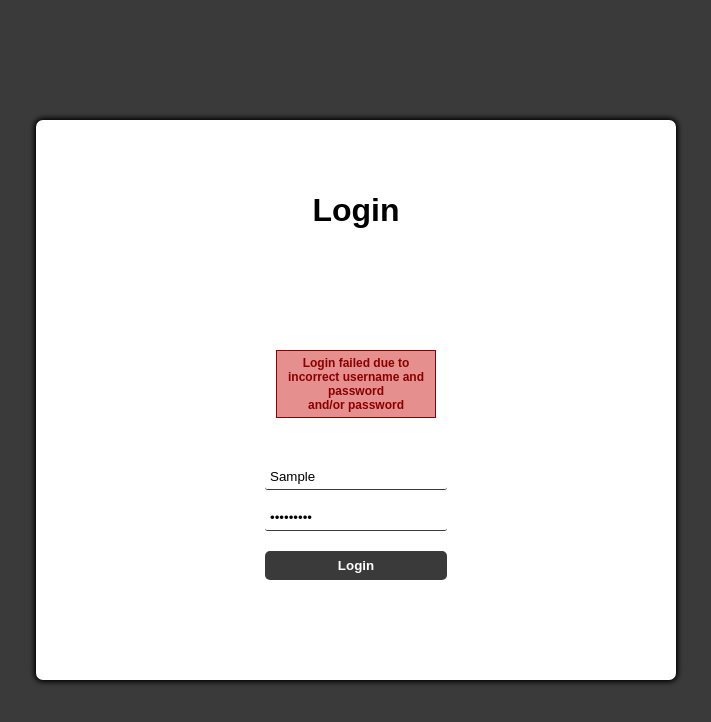
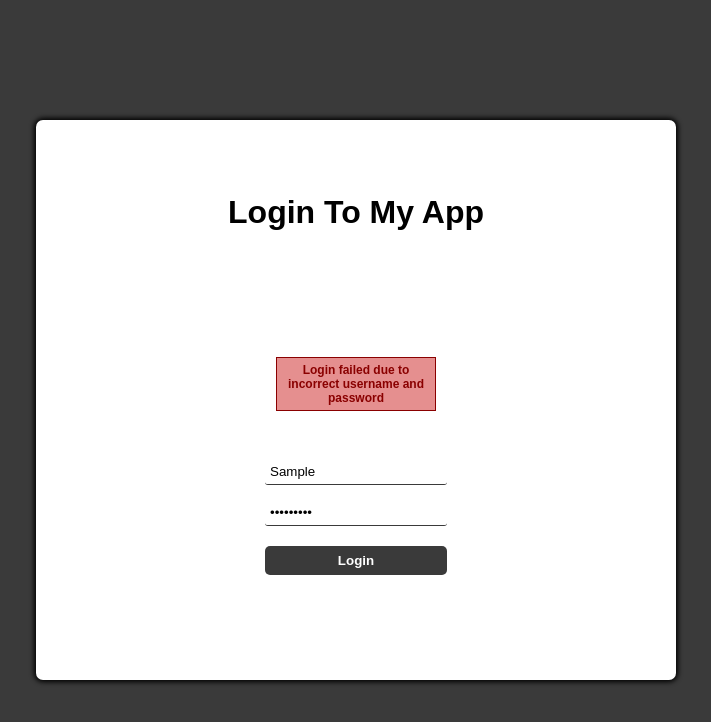
Before and after one commit to roopikasrinivas/loginapp, a plain HTML site: page index.html in a window 1280 px wide. Both pictures are taken after typing "Sample", "Sample123" into the empty fields and a click on the input "Login". Shown: the whole page, without its empty margins (284-995 px from the left). Drawn offline with Linux system fonts and the light colour scheme.

Commit message:
Update index.html

```diff
--- a/index.html
+++ b/index.html
@@ -11,11 +11,11 @@
 
 <body>
   <main id="main-holder">
-    <h1 id="login-header">Login</h1>
+    <h1 id="login-header">Login To My App</h1>
 
     <div id="login-error-msg-holder">
       <p id="login-error-msg">Login failed due to incorrect
-username and password <span id="error-msg-second-line">and/or password</span></p>
+username and password</p>
     </div>
 
     <form id="login-form">
```
